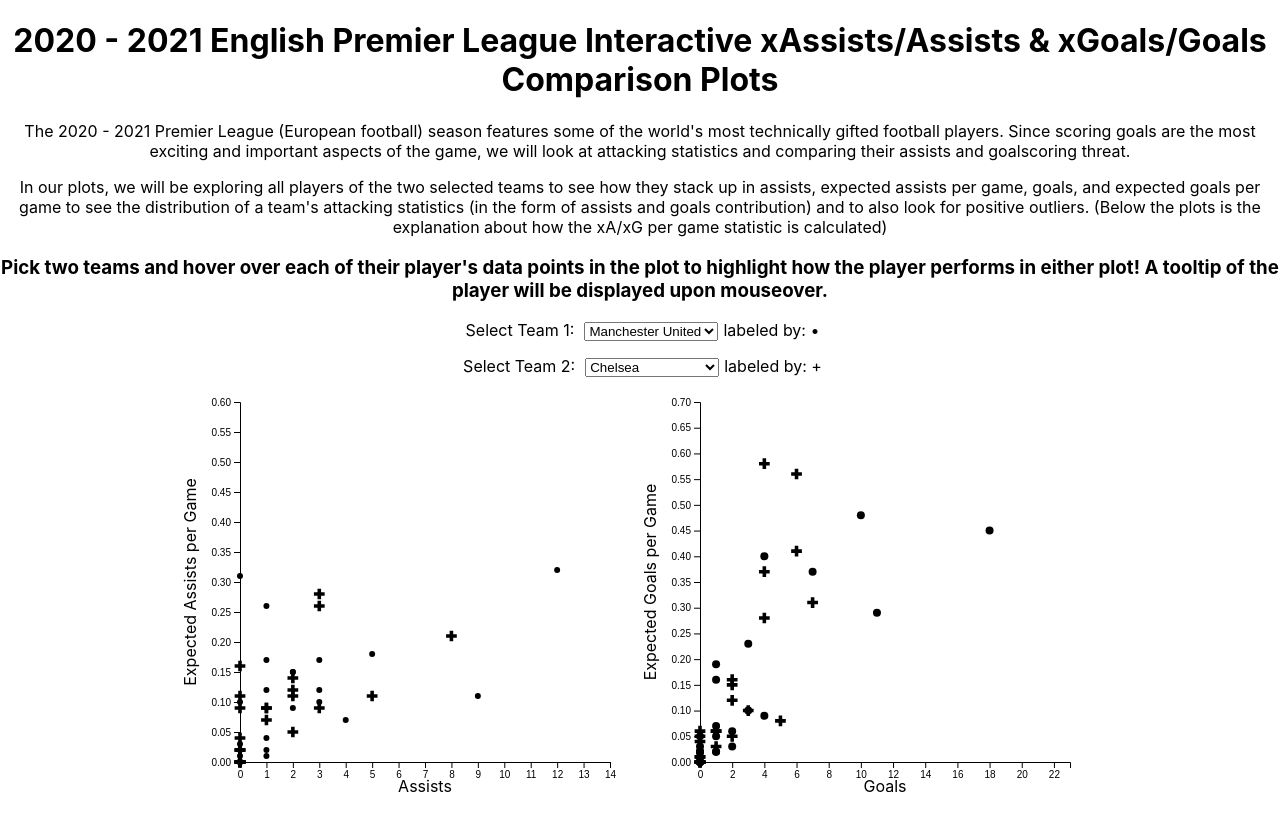
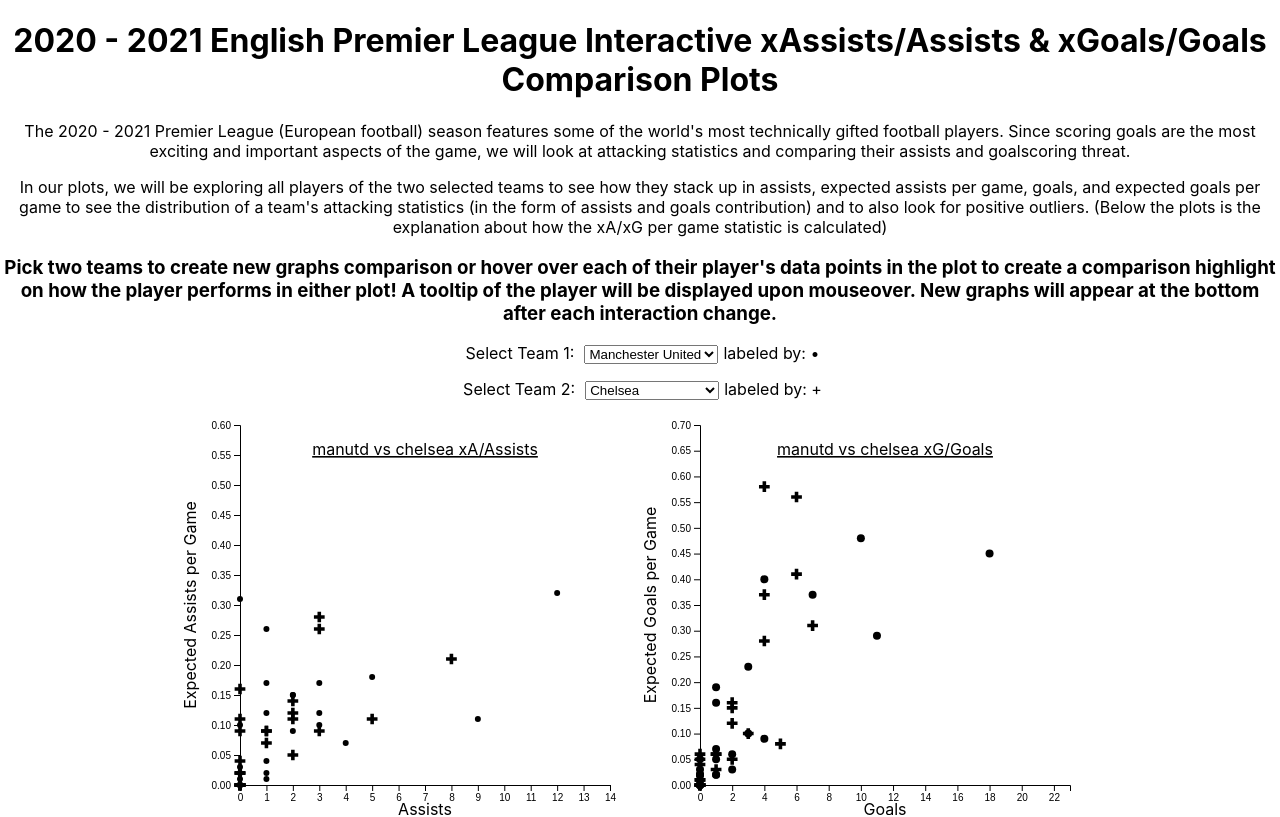
Before and after one commit to pareepipatkul/info474, a React (Vite) app: page / in a window 1280 px wide. Shown: the top 817 px of the page. Built offline with nearby package versions, Linux system fonts and the light colour scheme.

Commit message:
Completed project

```diff
--- a/src/App.jsx
+++ b/src/App.jsx
@@ -174,6 +174,8 @@
       .domain([0, maxXA])
       .range([ height, 0]);
 
+
+
     // text label for the x axis
     svg.append("text")
       .attr("transform",
@@ -321,6 +323,24 @@
     team2Data = evertonData;
   }
 
+  //Create Title
+  svg.append("text")
+    .attr("x", (width / 2))
+    .attr("y", 30)
+    .style("text-anchor", "middle")
+    .style("font-size", "16px")
+    .style("text-decoration", "underline")
+    .text(team1 + " vs " + team2 + "  xA/Assists");
+
+  //Create Title
+  svg2.append("text")
+    .attr("x", (width / 2))
+    .attr("y", 30)
+    .style("text-anchor", "middle")
+    .style("font-size", "16px")
+    .style("text-decoration", "underline")
+    .text(team1 + " vs " + team2 + "  xG/Goals");
+
   const dotsRight1 = svg2.append('g')
     .selectAll("dot")
     .data(team1Data)
@@ -465,8 +485,8 @@
       the distribution of a team's attacking statistics (in the form of assists and goals contribution) and to also look for positive outliers. (Below the plots is the explanation about how the xA/xG per game statistic is calculated)
       </p>
 
-      <h3> Pick two teams and hover over each of their player's data points in the plot to highlight how
-      the player performs in either plot! A tooltip of the player will be displayed upon mouseover.
+      <h3> Pick two teams to create new graphs comparison or hover over each of their player's data points in the plot to create a comparison highlight on how
+      the player performs in either plot! A tooltip of the player will be displayed upon mouseover. New graphs will appear at the bottom after each interaction change.
       </h3>
 
 
@@ -505,9 +525,8 @@
         <text style={{"margin": 5}}>labeled by: +</text>
       </div>
 
-      <div>
-        <div id="container" ref={doD3Stuff} />
-      </div>
+
+      <div ref={doD3Stuff}></div>
 
 
 
```
